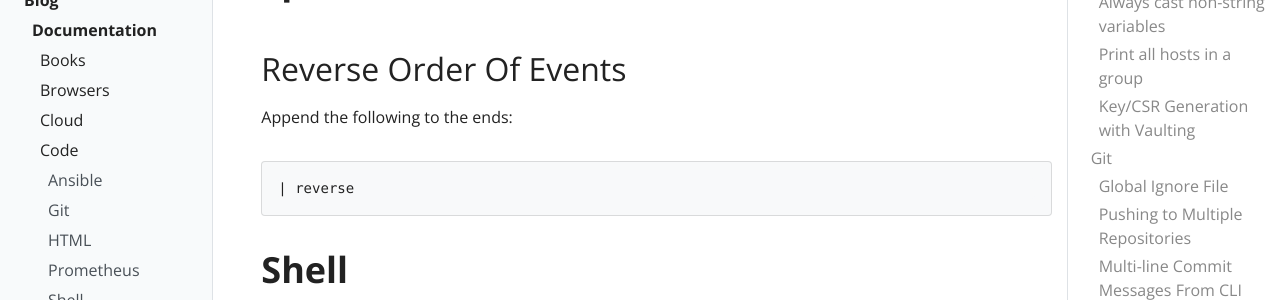
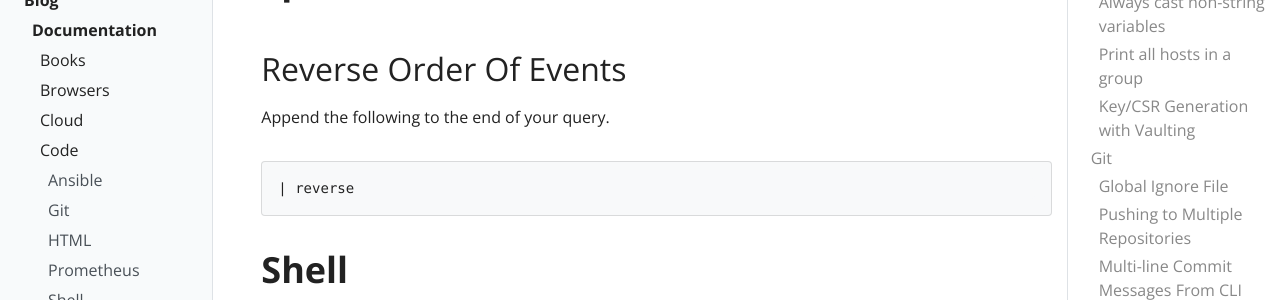
Before and after one commit to rgibert/rgibert.github.io, a Jekyll site: the page built from _docs/code.md, in a window 1280 px wide and 900 px high, scrolled down 2861 px. Shown: the part 154-454 px from the top of the window. Built offline with Jekyll 4.4.1, drawn with Linux system fonts in a browser that asks for light colours.

Commit message:
update code

```diff
--- a/_docs/code.md
+++ b/_docs/code.md
@@ -111,7 +111,7 @@ count without(cpu, mode) (node_cpu_seconds_total{mode="idle"})
 
 ## Reverse Order Of Events
 
-Append the following to the ends:
+Append the following to the end of your query.
 ~~~
 | reverse
 ~~~
```
